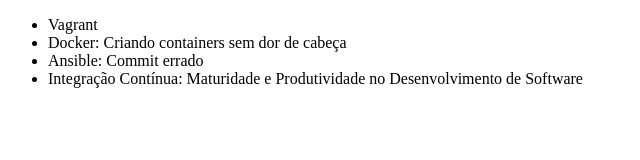
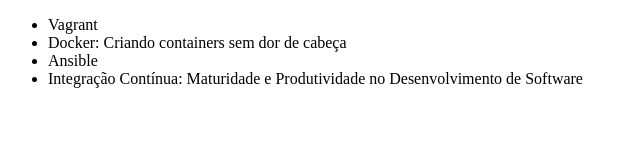
Before and after one commit to renatocfreitas/alura-git, a plain HTML site: page index.html in a window 1280 px wide. Shown: the whole page, without its empty margins (0-640 px from the left). Drawn offline with Linux system fonts and the light colour scheme.

Commit message:
Revert "Mudando o nome do curso de ansible"
This reverts commit a80b177958a9a2b1e0d16c651b70fd4bd57cd146.

```diff
--- a/index.html
+++ b/index.html
@@ -8,7 +8,7 @@
     <ul>
         <li>Vagrant</li>
         <li>Docker: Criando containers sem dor de cabeça</li>
-        <li>Ansible: Commit errado</li>
+        <li>Ansible</li>
         <li>Integração Contínua: Maturidade e Produtividade no Desenvolvimento de Software</li>
     </ul>
 </body>
```
